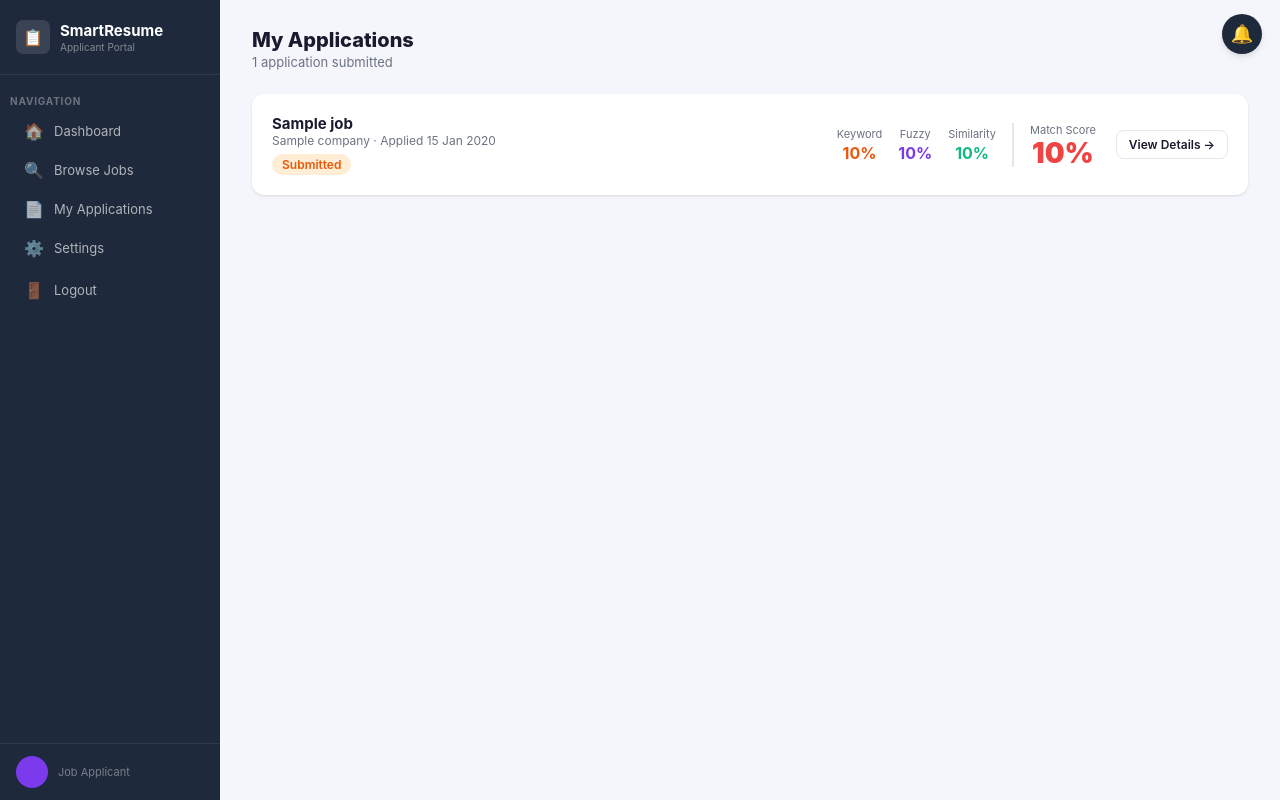
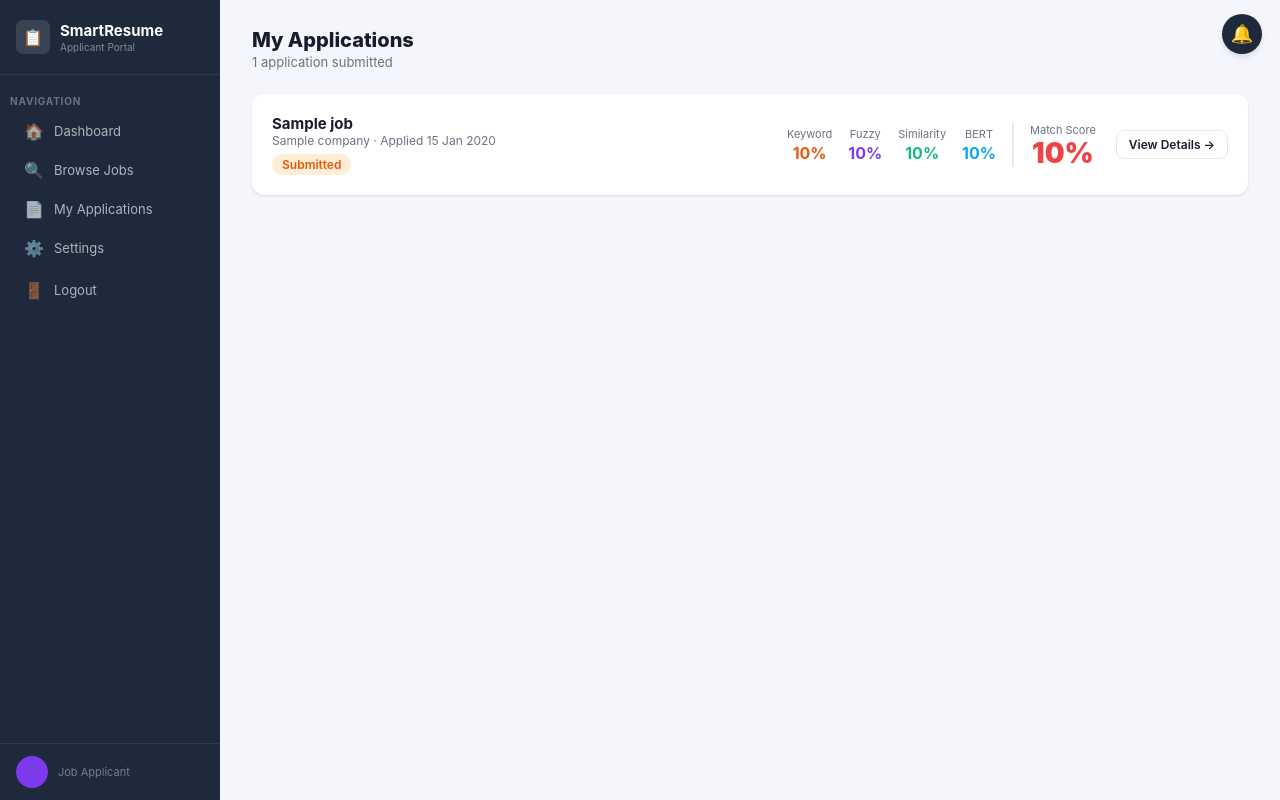
Before and after one commit to Deepresso/Smart_Resume_Screening, a Python web app: template templates/applicant/my_applications.html in a window 1280 px wide. Run offline with Jinja, Linux system fonts and the light colour scheme; the template is opened without the code that fills it: most values are stand-ins (such as "Sample title", 1, 10 or a date in 2020).

Commit message:
Show BERT semantic score on My Applications list
Co-Authored-By: Claude Sonnet 4.6 <noreply@anthropic.com>

```diff
--- a/templates/applicant/my_applications.html
+++ b/templates/applicant/my_applications.html
@@ -31,6 +31,10 @@
                     <div style="font-size:11px;color:var(--text-muted);margin-bottom:2px;">Similarity</div>
                     <div class="fw-700" style="font-size:16px;color:var(--green);">{{ app.similarity_score }}%</div>
                 </div>
+                <div style="text-align:center;">
+                    <div style="font-size:11px;color:var(--text-muted);margin-bottom:2px;">BERT</div>
+                    <div class="fw-700" style="font-size:16px;color:#0ea5e9;">{{ app.semantic_score }}%</div>
+                </div>
                 <div style="text-align:center;border-left:2px solid var(--border);padding-left:16px;">
                     <div style="font-size:11px;color:var(--text-muted);margin-bottom:2px;">Match Score</div>
                     {% if app.composite_score >= 80 %}
```
